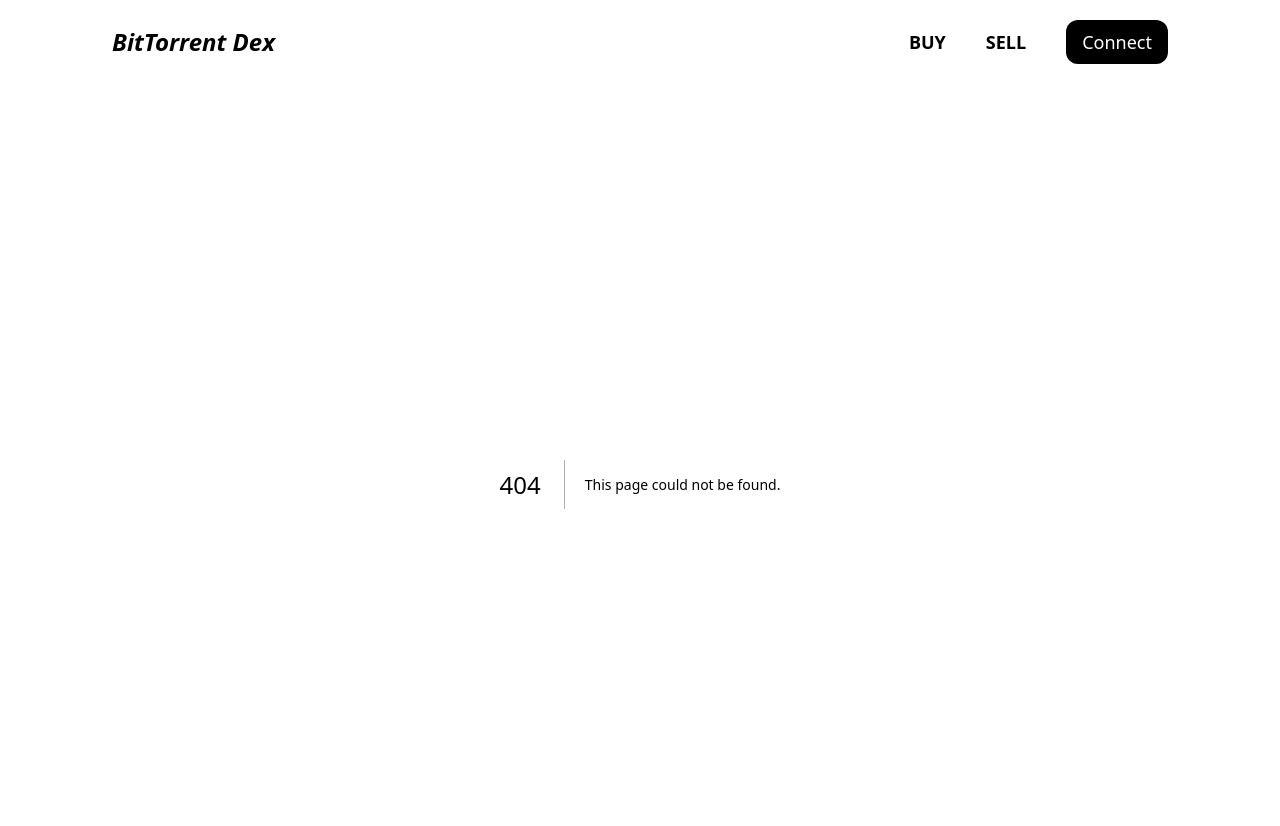
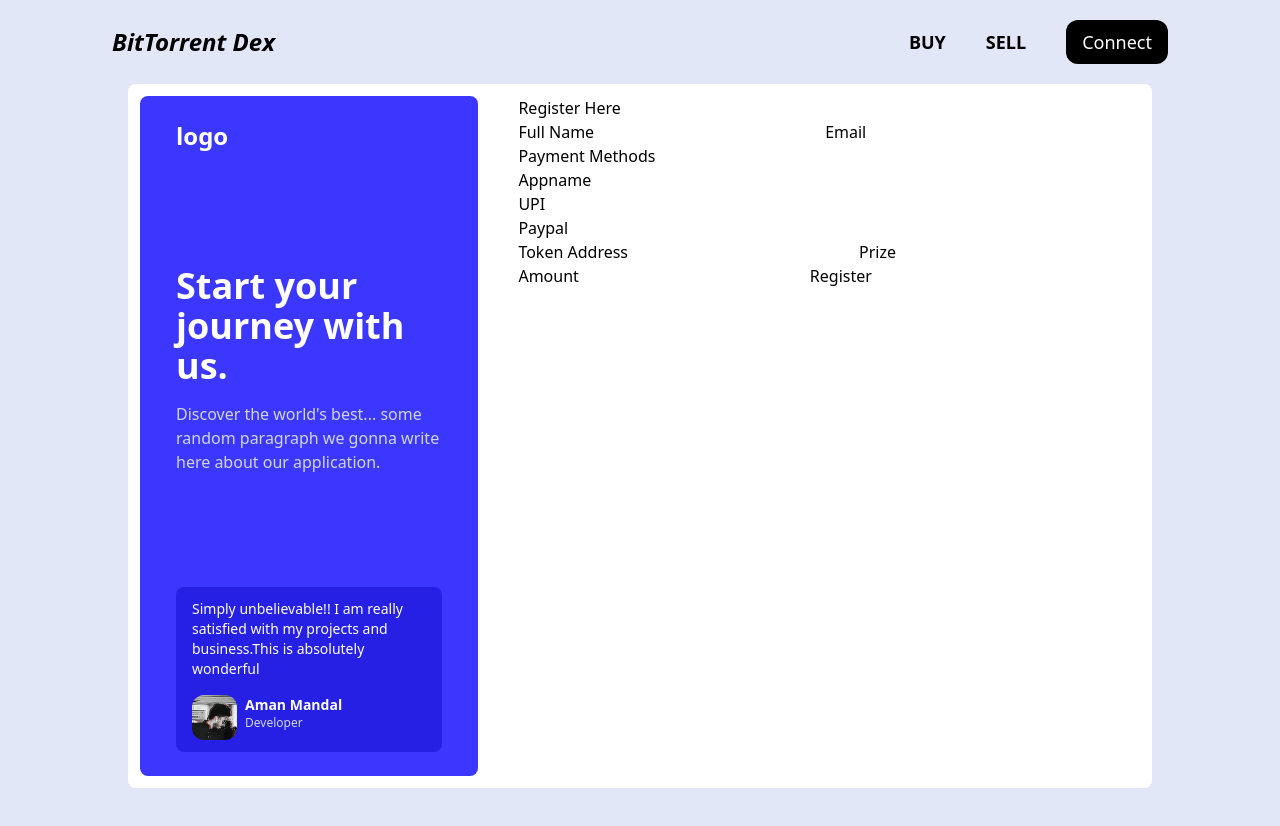
Before and after one commit to dinesh11515/BitTorrent-Dex, a Next.js app in the folder frontend/: page /register in a window 1280 px wide. Before the commit this address had no page. Shown: the top 826 px of the page. After the commit the page ends 800 px from the top, so only its background shows below. Built offline with nearby package versions, Linux system fonts and the light colour scheme.

Commit message:
Added form page and styled the left part

```diff
--- a/frontend/components/Layout.tsx
+++ b/frontend/components/Layout.tsx
@@ -1,20 +1,19 @@
-import {createContext,useState} from 'react';
-import NavBar from '../components/Navbar';
-import {ReactNode} from "react";
-import {ethers} from 'ethers';
+import { createContext, useState } from "react";
+import NavBar from "../components/Navbar";
+import { ReactNode } from "react";
+import { ethers } from "ethers";
 interface Prop {
   children?: ReactNode;
 }
 
-
 interface window {
-    tronweb : any
+  tronweb: any;
 }
 
-export const dexContext : any = createContext({});
+export const dexContext: any = createContext({});
 
-export default function Layout({children} : Prop){
-    const [connected,setConnected] = useState(false);
+export default function Layout({ children }: Prop) {
+  const [connected, setConnected] = useState(false);
   const networks = {
     bttc: {
       chainId: `0x${Number(1029).toString(16)}`,
@@ -22,38 +21,42 @@
       nativeCurrency: {
         name: "BTTC",
         symbol: "BTT",
-            decimals: 18
+        decimals: 18,
       },
       rpcUrls: ["https://pre-rpc.bt.io/"],
-          blockExplorerUrls: ["https://testnet.bttcscan.com/"]
-        }
-    }
+      blockExplorerUrls: ["https://testnet.bttcscan.com/"],
+    },
+  };
   const connect = async () => {
-        try{
-            const provider = new ethers.providers.Web3Provider(window.ethereum,"any");
+    try {
+      const provider = new ethers.providers.Web3Provider(
+        window.ethereum,
+        "any"
+      );
       await provider.send("eth_requestAccounts", []);
       const signer = provider.getSigner();
-            if(await signer.getChainId() != 80001){
+      if ((await signer.getChainId()) != 80001) {
         await window.ethereum.request({
           method: "wallet_addEthereumChain",
           params: [
             {
-                            ...networks["bttc"]
+              ...networks["bttc"],
+            },
+          ],
+        });
       }
-                    ]
-                })
+    } catch (e) {
+      alert(e);
     }
-        }
-        catch(e){
-            alert(e)
-        }
-    }
-    return(
-        <dexContext.Provider value={{
-            connect
-        }}>
+  };
+  return (
+    <dexContext.Provider
+      value={{
+        connect,
+      }}
+    >
       <NavBar />
       {children}
     </dexContext.Provider>
-    )
+  );
 }
--- /dev/null
+++ b/frontend/pages/register/index.tsx
@@ -0,0 +1,79 @@
+import Image from "next/image";
+import React from "react";
+import me from "../../public/pic.jpg";
+
+const RegistrationFrom: React.FC = () => {
+  const registerHandler = (event: React.FormEvent) => {
+    event.preventDefault();
+
+    console.log("Sumbitted");
+  };
+
+  return (
+    <div className="w-[80%] mx-auto flex rounded-lg bg-white h-[88vh] gap-10 p-3">
+      <div className="flex-[0.3] bg-[#3c37ff] rounded-lg px-9 py-6 flex flex-col justify-between">
+        <p className="text-white text-2xl font-semibold lowercase">Logo</p>
+        <div>
+          <h2 className="text-white text-4xl font-semibold mb-4">
+            Start your journey with us.
+          </h2>
+          <p className="text-gray-300 text-base">
+            Discover the world's best... some random paragraph we gonna write
+            here about our application.
+          </p>
+        </div>
+
+        <div className="bg-[#2520E3] py-3 px-4 rounded-lg">
+          <p className="text-white text-sm mb-4">
+            Simply unbelievable!! I am really satisfied with my projects and
+            business.This is absolutely wonderful
+          </p>
+          <div className="flex gap-2">
+            <Image
+              src={me}
+              height={45}
+              width={45}
+              className="rounded-xl"
+              alt="me"
+            />
+            <div>
+              <h2 className="text-white font-semibold text-sm ">Aman Mandal</h2>
+              <p className="text-gray-300 text-xs">Developer</p>
+            </div>
+          </div>
+        </div>
+      </div>
+      <div className="flex-[0.7]">
+        <h2>Register Here</h2>
+
+        <form onSubmit={registerHandler}>
+          <label htmlFor="name">Full Name</label>
+          <input type="text" id="name" />
+
+          <label htmlFor="email">Email</label>
+          <input type="email" id="email" />
+
+          <label htmlFor="payment">Payment Methods</label>
+          <div id="payment">
+            <div>Appname</div>
+            <div>UPI</div>
+            <div>Paypal</div>
+          </div>
+
+          <label htmlFor="token-address">Token Address</label>
+          <input type="text" id="token-address" />
+
+          <label>Prize</label>
+          <input type="text" />
+
+          <label htmlFor="amount">Amount</label>
+          <input type="number" id="amount" />
+
+          <button type="submit">Register</button>
+        </form>
+      </div>
+    </div>
+  );
+};
+
+export default RegistrationFrom;
```
Also changed, not shown: frontend/public/pic.jpg (added), 1 other file (tests, documents, lock files or other folders). Lines whose indentation alone changed are shown as unchanged.
